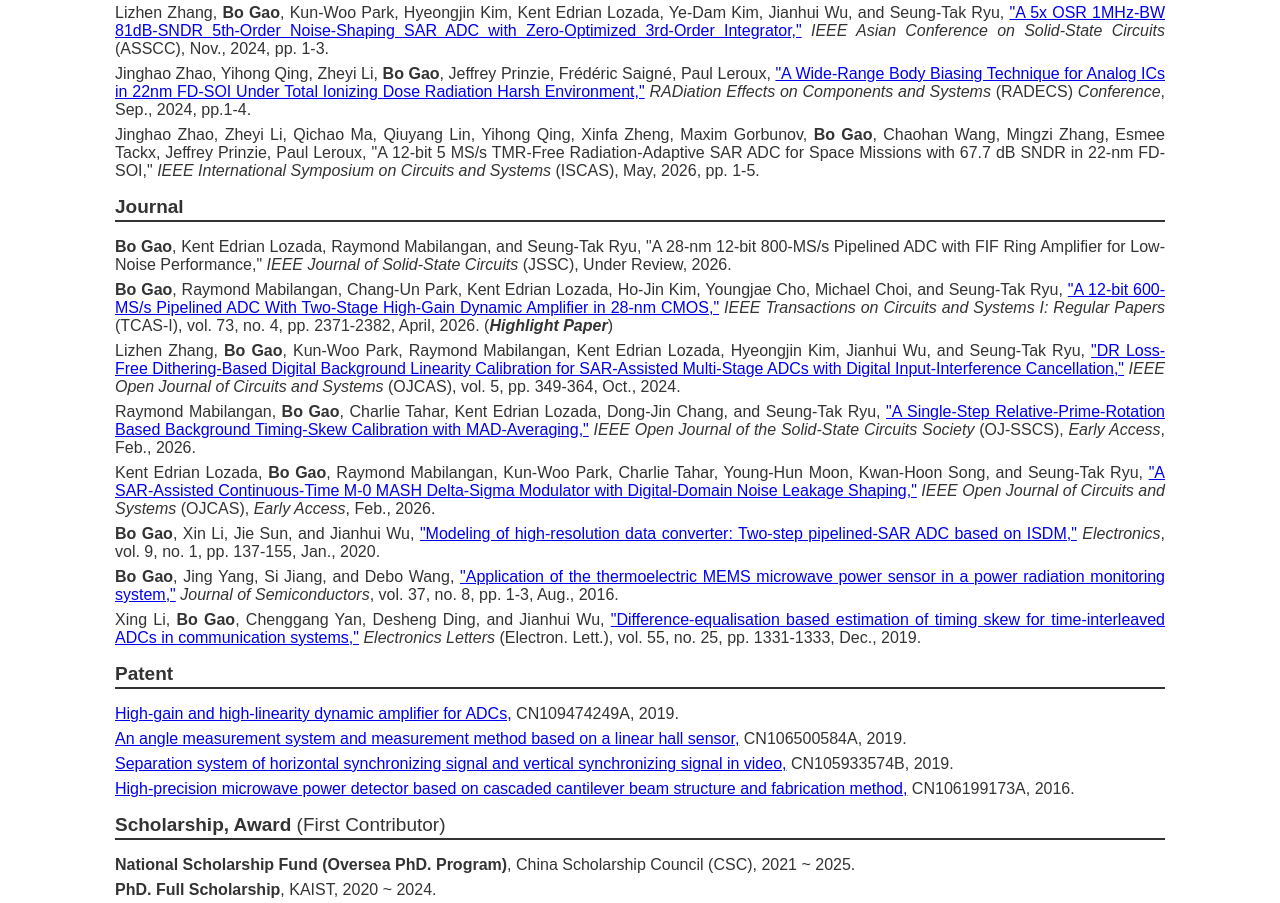
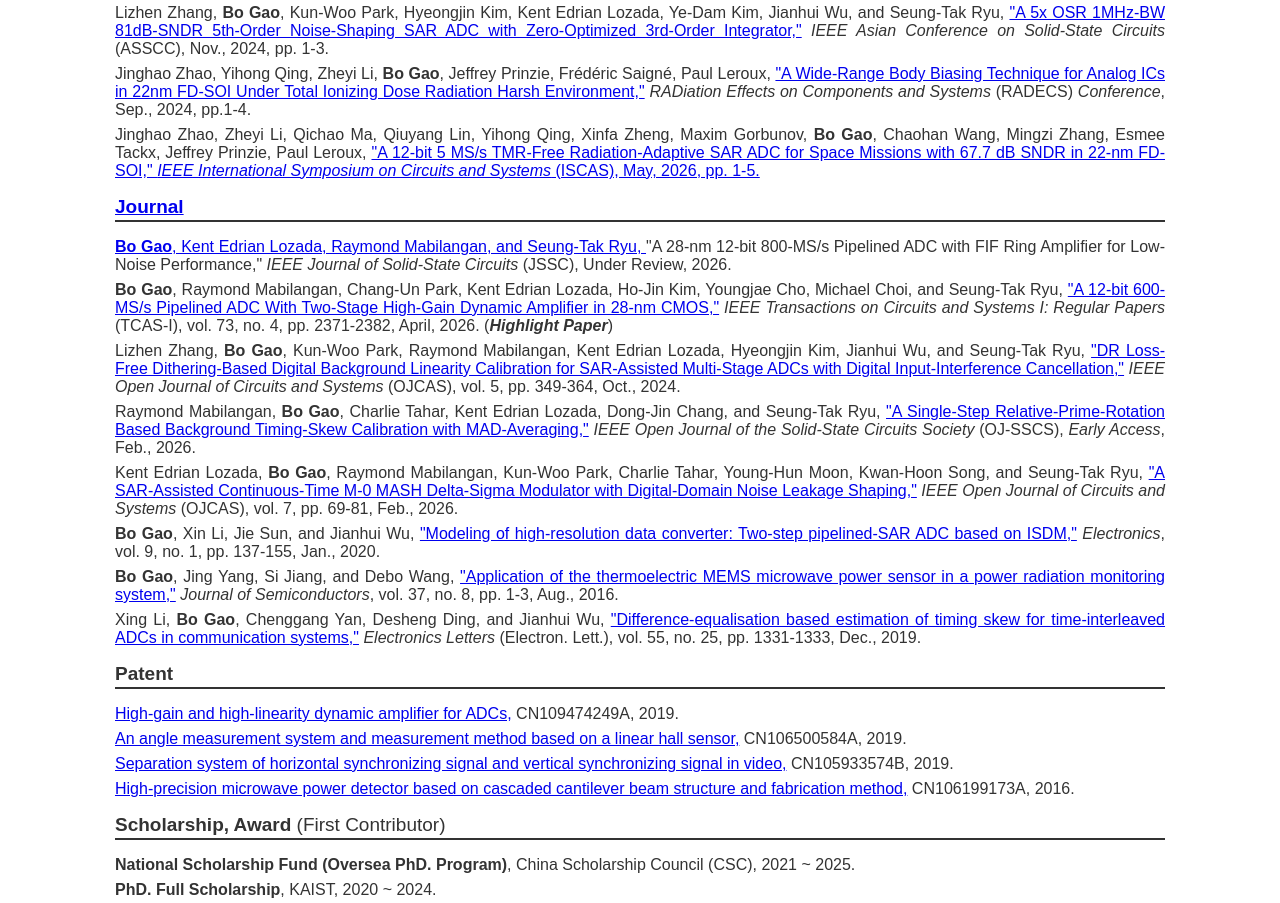
Before and after one commit to PoeKao/PoeKao.github.io, a plain HTML site: page index.html in a window 1280 px wide. Shown: the part 928-1831 px from the top of the page. Drawn offline with Linux system fonts and the light colour scheme.

Commit message:
Update index.html

```diff
--- a/index.html
+++ b/index.html
@@ -168,7 +168,7 @@
             <li><b>Bo Gao</b>, Xin Li, Chenggang Yan, and Jianhui Wu, <a href="https://doi.org/10.1109/iscas45731.2020.9180950" target="_blank" rel="noopener">"Active noise shaping SAR ADC based on ISDM with the 5MHz bandwidth,"</a> <i>IEEE International Symposium on Circuits and Systems</i> (ISCAS), Oct., 2020, pp. 1-4.</li>
             <li>Lizhen Zhang, <b>Bo Gao</b>, Kun-Woo Park, Hyeongjin Kim, Kent Edrian Lozada, Ye-Dam Kim, Jianhui Wu, and Seung-Tak Ryu, <a href="https://doi.org/10.1109/a-sscc60305.2024.10849050" target="_blank" rel="noopener">"A 5x OSR 1MHz-BW 81dB-SNDR 5th-Order Noise-Shaping SAR ADC with Zero-Optimized 3rd-Order Integrator,"</a> <i>IEEE Asian Conference on Solid-State Circuits</i> (ASSCC), Nov., 2024, pp. 1-3.</li>
             <li>Jinghao Zhao, Yihong Qing, Zheyi Li, <b>Bo Gao</b>, Jeffrey Prinzie, Frédéric Saigné, Paul Leroux, <a href="https://doi.org/10.1109/RADECS61970.2024.11298604" target="_blank" rel="noopener">"A Wide-Range Body Biasing Technique for Analog ICs in 22nm FD-SOI Under Total Ionizing Dose Radiation Harsh Environment,"</a> <i>RADiation Effects on Components and Systems</i> (RADECS) <i>Conference</i>, Sep., 2024, pp.1-4.</li>
-            <li>Jinghao Zhao, Zheyi Li, Qichao Ma, Qiuyang Lin, Yihong Qing, Xinfa Zheng, Maxim Gorbunov, <b>Bo Gao</b>, Chaohan Wang, Mingzi Zhang, Esmee Tackx, Jeffrey Prinzie, Paul Leroux, "A 12-bit 5 MS/s TMR-Free Radiation-Adaptive SAR ADC for Space Missions with 67.7 dB SNDR in 22-nm FD-SOI," <i>IEEE International Symposium on Circuits and Systems</i> (ISCAS), May, 2026, pp. 1-5.</li>
+            <li>Jinghao Zhao, Zheyi Li, Qichao Ma, Qiuyang Lin, Yihong Qing, Xinfa Zheng, Maxim Gorbunov, <b>Bo Gao</b>, Chaohan Wang, Mingzi Zhang, Esmee Tackx, Jeffrey Prinzie, Paul Leroux, <a href="https://doi.org/10.1109/ISCAS66217.2026.11562270" target="_blank" rel="noopener">"A 12-bit 5 MS/s TMR-Free Radiation-Adaptive SAR ADC for Space Missions with 67.7 dB SNDR in 22-nm FD-SOI," <i>IEEE International Symposium on Circuits and Systems</i> (ISCAS), May, 2026, pp. 1-5.</li>
         </ul>
     </div>
 
@@ -179,7 +179,7 @@
             <li><b>Bo Gao</b>, Raymond Mabilangan, Chang-Un Park, Kent Edrian Lozada, Ho-Jin Kim, Youngjae Cho, Michael Choi, and Seung-Tak Ryu, <a href="https://doi.org/10.1109/TCSI.2025.3618298" target="_blank" rel="noopener">"A 12-bit 600-MS/s Pipelined ADC With Two-Stage High-Gain Dynamic Amplifier in 28-nm CMOS,"</a> <i>IEEE Transactions on Circuits and Systems I: Regular Papers</i> (TCAS-I), vol. 73, no. 4, pp. 2371-2382, April, 2026. (<i><b>Highlight Paper</b></i>)</li>
             <li>Lizhen Zhang, <b>Bo Gao</b>, Kun-Woo Park, Raymond Mabilangan, Kent Edrian Lozada, Hyeongjin Kim, Jianhui Wu, and Seung-Tak Ryu, <a href="https://doi.org/10.1109/OJCAS.2024.3486809" target="_blank" rel="noopener">"DR Loss-Free Dithering-Based Digital Background Linearity Calibration for SAR-Assisted Multi-Stage ADCs with Digital Input-Interference Cancellation,"</a> <i>IEEE Open Journal of Circuits and Systems</i> (OJCAS), vol. 5, pp. 349-364, Oct., 2024.</li>
             <li>Raymond Mabilangan, <b>Bo Gao</b>,  Charlie Tahar, Kent Edrian Lozada, Dong-Jin Chang, and Seung-Tak Ryu, <a href="https://doi.org/10.1109/OJSSCS.2026.3666164" target="_blank" rel="noopener">"A Single-Step Relative-Prime-Rotation Based Background Timing-Skew Calibration with MAD-Averaging,"</a> <i>IEEE Open Journal of the Solid-State Circuits Society </i> (OJ-SSCS), <i>Early Access</i>, Feb., 2026.</li>
-            <li>Kent Edrian Lozada, <b>Bo Gao</b>, Raymond Mabilangan, Kun-Woo Park, Charlie Tahar, Young-Hun Moon, Kwan-Hoon Song, and Seung-Tak Ryu, <a href="https://doi.org/10.1109/OJCAS.2026.3663446" target="_blank" rel="noopener">"A SAR-Assisted Continuous-Time M-0 MASH Delta-Sigma Modulator with Digital-Domain Noise Leakage Shaping,"</a> <i>IEEE Open Journal of Circuits and Systems</i> (OJCAS), <i>Early Access</i>, Feb., 2026.</li>
+            <li>Kent Edrian Lozada, <b>Bo Gao</b>, Raymond Mabilangan, Kun-Woo Park, Charlie Tahar, Young-Hun Moon, Kwan-Hoon Song, and Seung-Tak Ryu, <a href="https://doi.org/10.1109/OJCAS.2026.3663446" target="_blank" rel="noopener">"A SAR-Assisted Continuous-Time M-0 MASH Delta-Sigma Modulator with Digital-Domain Noise Leakage Shaping,"</a> <i>IEEE Open Journal of Circuits and Systems</i> (OJCAS), vol. 7, pp. 69-81, Feb., 2026.</li>
             <li><b>Bo Gao</b>, Xin Li, Jie Sun, and Jianhui Wu, <a href="https://doi.org/10.3390/electronics9010137" target="_blank" rel="noopener">"Modeling of high-resolution data converter: Two-step pipelined-SAR ADC based on ISDM,"</a> <i>Electronics</i>, vol. 9, no. 1, pp. 137-155, Jan., 2020.</li>
             <li><b>Bo Gao</b>, Jing Yang, Si Jiang, and Debo Wang, <a href="https://doi.org/10.1088/1674-4926/37/8/084004" target="_blank" rel="noopener">"Application of the thermoelectric MEMS microwave power sensor in a power radiation monitoring system,"</a> <i>Journal of Semiconductors</i>, vol. 37, no. 8, pp. 1-3, Aug., 2016.</li>
             <li>Xing Li, <b>Bo Gao</b>, Chenggang Yan, Desheng Ding, and Jianhui Wu, <a href="https://doi.org/10.1049/el.2019.2975" target="_blank" rel="noopener">"Difference-equalisation based estimation of timing skew for time-interleaved ADCs in communication systems,"</a> <i>Electronics Letters</i> (Electron. Lett.), vol. 55, no. 25, pp. 1331-1333, Dec., 2019.</li>
```
